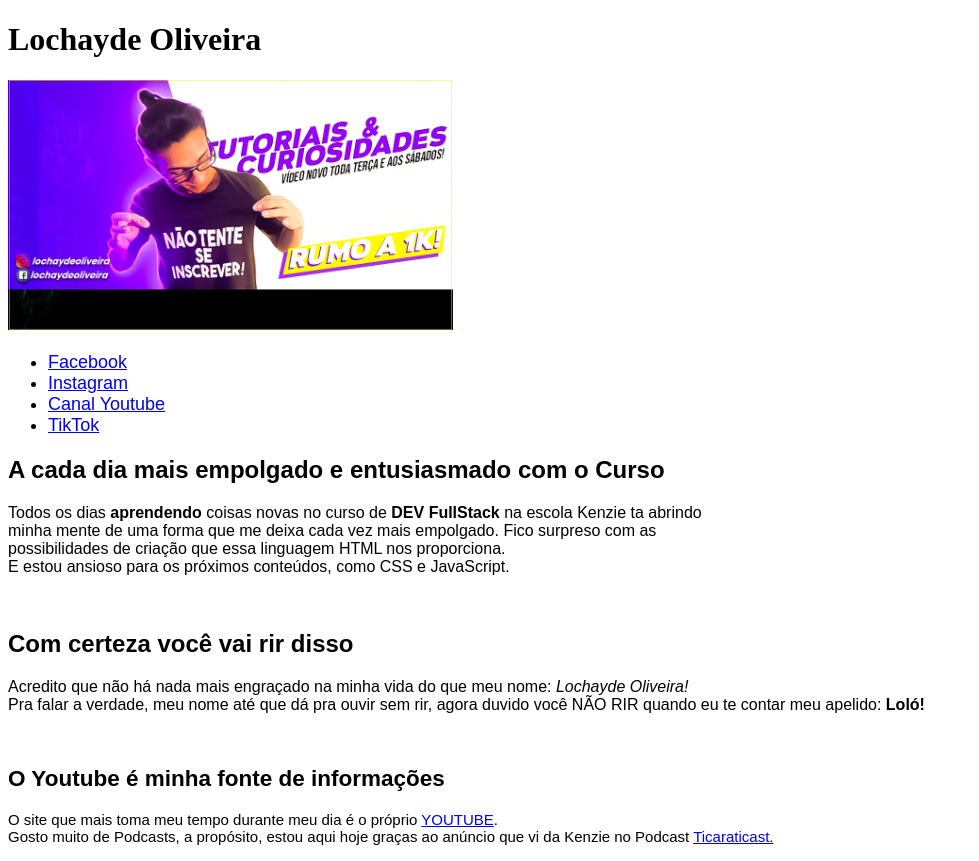
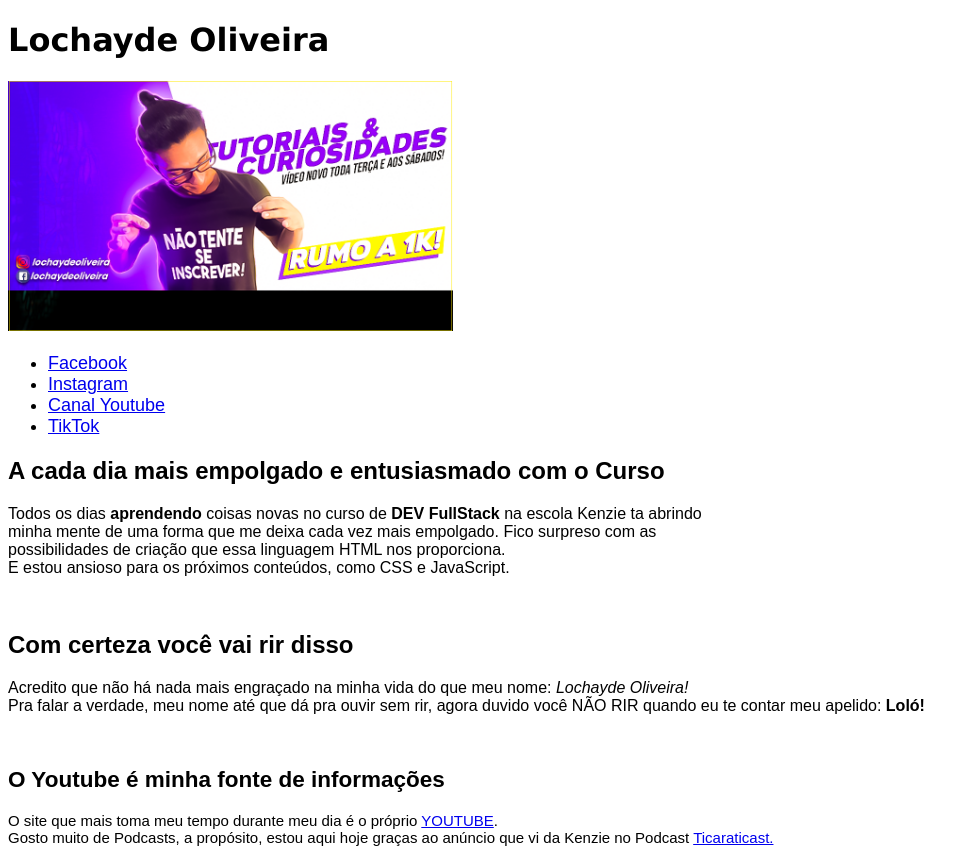
Before and after one commit to LochaydeOliveira/pagina_perfil, a plain HTML site: page index.html in a window 1280 px wide. Shown: the whole page, without its empty margins (0-979 px from the left). Drawn offline with Linux system fonts and the light colour scheme.

Commit message:
alterei a família da fonte na tag header

```diff
--- a/index.html
+++ b/index.html
@@ -6,7 +6,7 @@
 </head>
 
 <body>
-    <header>
+    <header style="font-family: 'Lucida Sans', 'Lucida Sans Regular', 'Lucida Grande', 'Lucida Sans Unicode', Geneva, Verdana, sans-serif;">
         <h1>Lochayde Oliveira</h1>
     </header>
     <aside>
```
